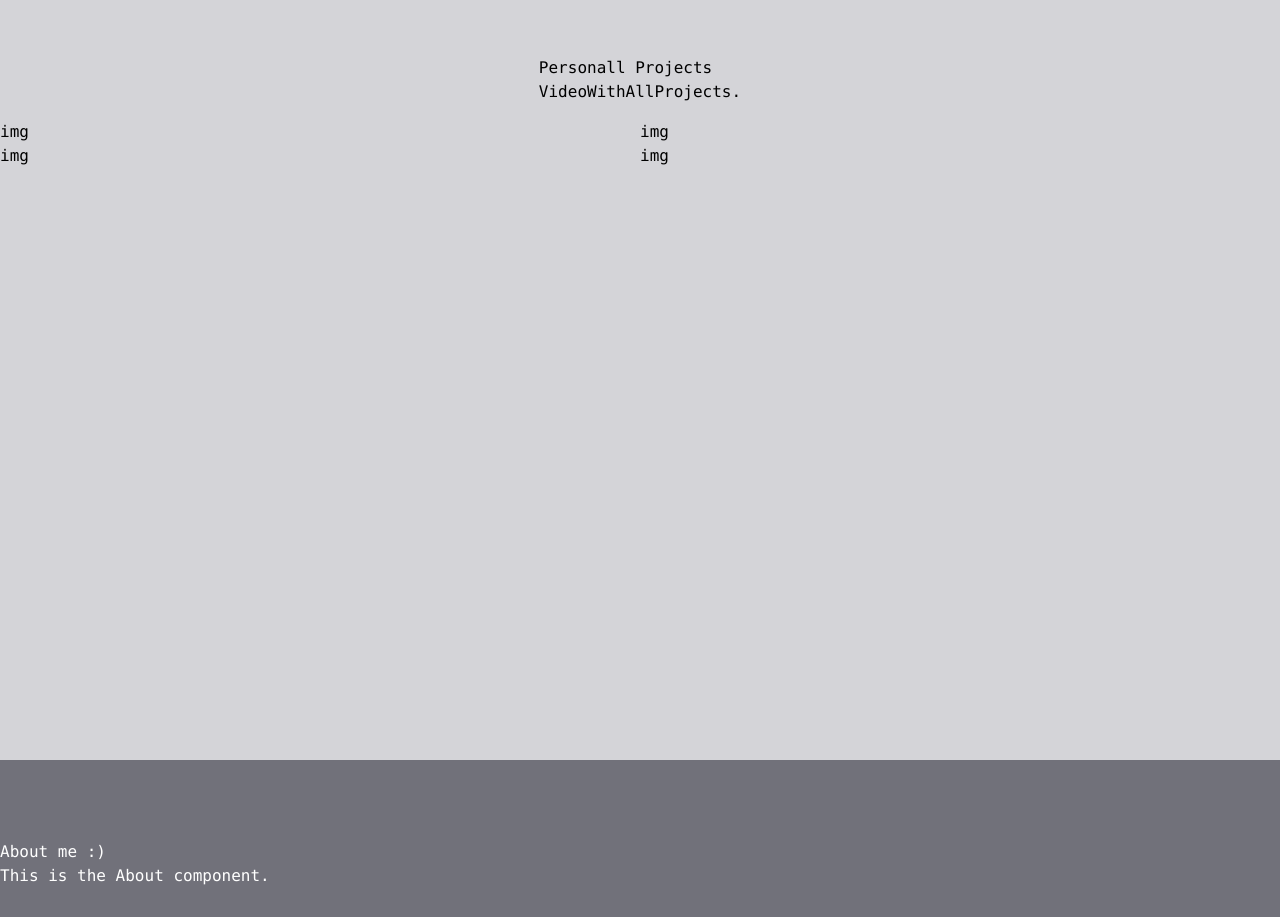
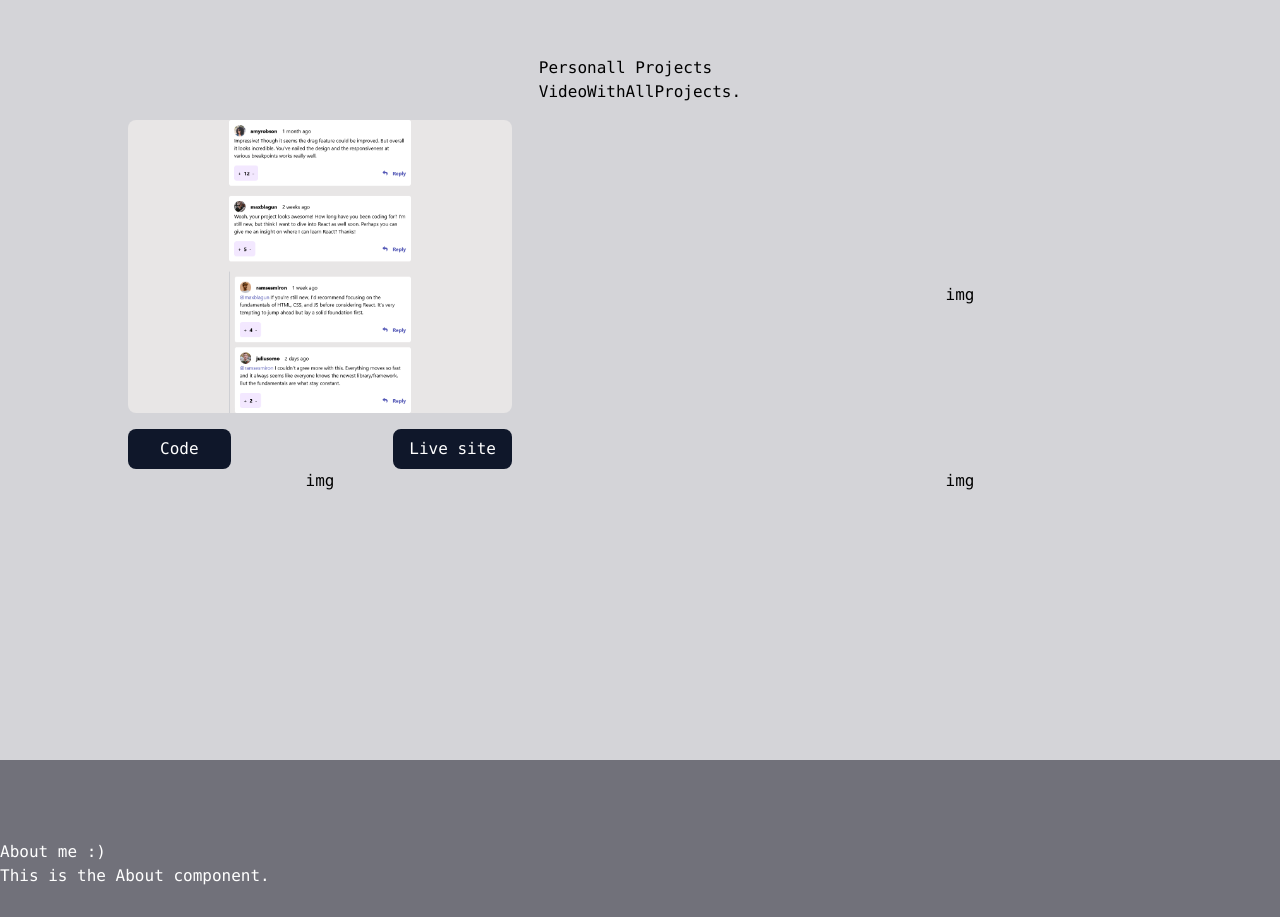
Before and after one commit to Yadier01/MyPersonalPortafolio, a React (Vite) app: page / in a window 1280 px wide. Shown: the part 920-1837 px from the top of the page. Built offline with nearby package versions, Linux system fonts and the light colour scheme; a web font is replaced by a local one.

Commit message:
added project.

```diff
--- a/src/components/Projects.tsx
+++ b/src/components/Projects.tsx
@@ -13,8 +13,30 @@ export const Project = forwardRef<HTMLDivElement, ProjectProps>(
           <p>VideoWithAllProjects.</p>
         </div>
       </div>
-      <div className="grid place-content-center grid-cols-2">
-        <p>img </p>
+      <div className="grid place-items-center  grid-cols-2 ">
+        <span>
+          <img
+            src="./interactiveTextss.png"
+            alt=""
+            className="w-96 rounded-lg"
+          />
+          <div className="flex justify-between mt-4">
+            <a
+              href="https://github.com/Yadier01/interactive-comments"
+              className="bg-[#0f172a] text-white hover:opacity-80 active:translate-y-1  transition-all  py-2 px-8 rounded-lg"
+              target="_blank"
+            >
+              Code
+            </a>
+            <a
+              href="https://interactive-comments-murex.vercel.app/"
+              className="bg-[#0f172a] hover:opacity-80 transition-all active:translate-y-1 text-white py-2 px-4 rounded-lg"
+              target="_blank"
+            >
+              Live site
+            </a>
+          </div>
+        </span>
         <p>img </p>
         <p>img </p>
         <p>img </p>
```
Also changed, not shown: public/interactiveTextss.png (added).
